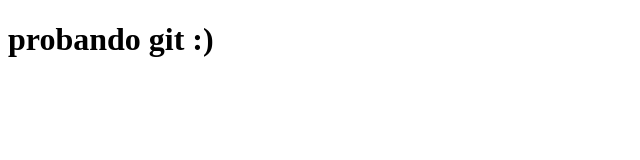
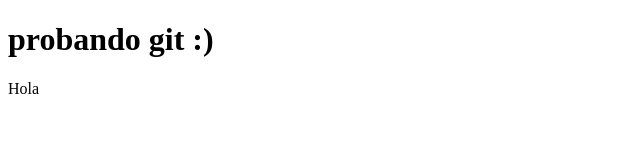
Before and after one commit to arthur15122/proyecto1, a plain HTML site: page index3.html in a window 1280 px wide. Shown: the full height of the page, 0-640 px from the left. Drawn offline with Linux system fonts and the light colour scheme.

Commit message:
se agreago otro archivo

```diff
--- a/index3.html
+++ b/index3.html
@@ -8,6 +8,6 @@
 </head>
 <body>
     <h1>probando git :)</h1>
-
+    <a> Hola</a>
 </body>
 </html>
```
